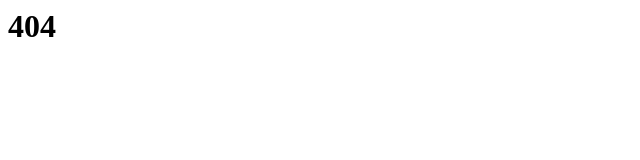
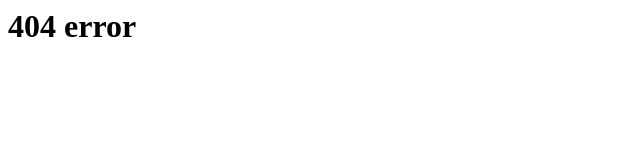
Before and after one commit to kflood/KYLE_Challenge, a plain HTML site: page site_files/404.html in a window 1280 px wide. Shown: the whole page, without its empty margins (0-640 px from the left). Drawn offline with Linux system fonts and the light colour scheme.

Commit message:
site_files: small change to test github actions (#15)

```diff
--- a/site_files/404.html
+++ b/site_files/404.html
@@ -1,8 +1,8 @@
 <html>
 <head>
-<title>404</title>
+<title>404 error</title>
 </head>
 <body>
-<h1>404</h1>
+<h1>404 error</h1>
 </body>
 </html>
```
